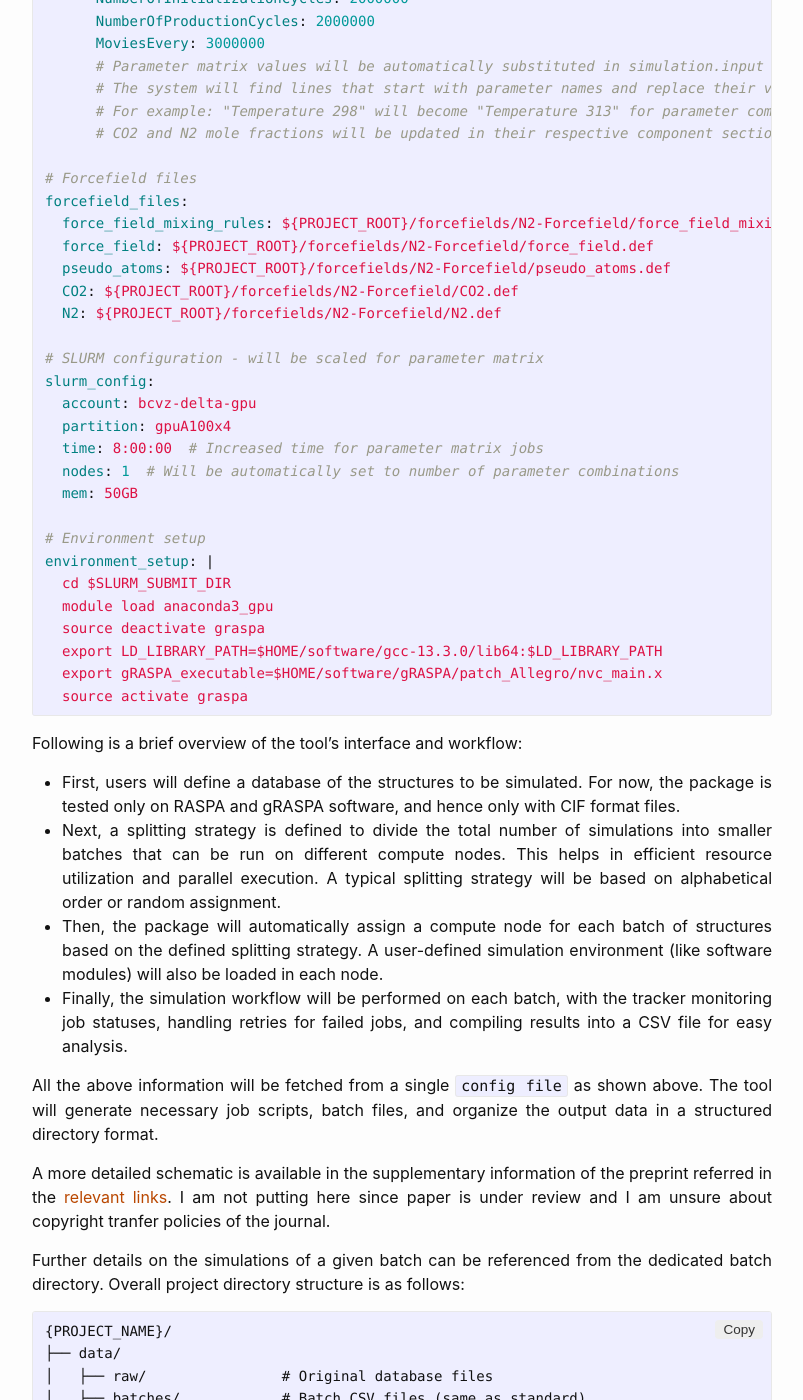
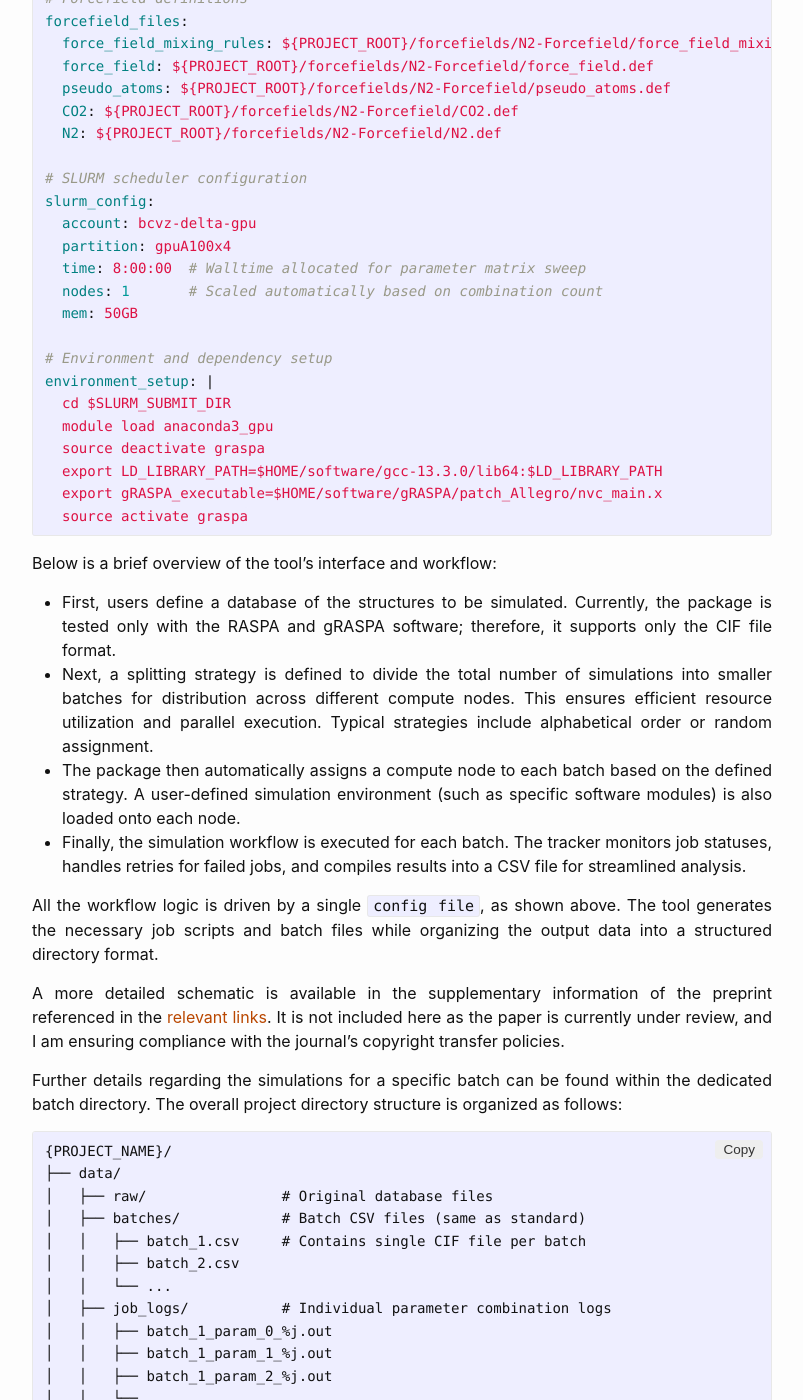
Before and after one commit to sbkashif/sbkashif.github.io, a Jekyll site: the page built from _research/4-graspa-job-tracker.md, in a window 1280 px wide and 1400 px high, scrolled down 1841 px. Shown: the whole window, without its empty margins (238-1041 px from the left). Built offline with Jekyll 4.4.1, drawn with Linux system fonts in a browser that asks for light colours; some of the changed text lies outside the part shown.

Commit message:
improve readibility of graspa tracker description

````diff
--- a/_research/4-graspa-job-tracker.md
+++ b/_research/4-graspa-job-tracker.md
@@ -16,21 +16,21 @@
 last_modified: 2025-10-23
 ---
 
-Developed a tracking tool to manage and monitor high-throughput Monte Carlo simulations using the gRASPA software package. The tool was required to be developed to efficiently generate the dataset needed for training an interpretable machine learning model (more details in [Relevant links](#relevant-links)). Since then, the tool has been used in a few other projects ranging from simply parsing the adsorbate number to complete adsorption isotherm plots. More details on the tool and its functionalities are available in the [GitHub repository](https://github.com/sbkashif/gRASPA_job_tracker).
+Developed a tracking tool to manage and monitor high-throughput Monte Carlo simulations using the gRASPA software package. The tool was created to efficiently generate the datasets needed for training an interpretable machine learning model (more details in [Relevant links](#relevant-links)). Since then, the tool has been used in various other projects, ranging from parsing adsorbate numbers to generating complete adsorption isotherm plots. More details on the tool and its functionalities are available in the [GitHub repository](https://github.com/sbkashif/gRASPA_job_tracker).
 
 <!--more-->
 
- A typical workflow involves setting up multiple simulation jobs with varying parameters across different compute nodes. The tracker keeps track of job statuses, retries failed simulations, and compiles results into a structured format for downstream analysis. The key idea is to control all the simulation and software settings from a single `config file` and ensure reproducibility.
+A typical workflow involves setting up multiple simulation jobs with varying parameters across different compute nodes. The tracker monitors job statuses, retries failed simulations, and compiles results into a structured format for downstream analysis. The key objective is to control all simulation and software settings from a single `config file` to ensure reproducibility.
 
 Here is an example `config file` used to generate adsorption isotherms:
 ```yaml
 # Project configuration
 project:
-  name: "coremof_parameter_matrix"  # Project name used for organizing data directories
+  name: "coremof_parameter_matrix"  # Unique identifier for data organization
 
 # Output directory structure
 output:
-  base_dir: ${PROJECT_ROOT}/examples/data/${project.name}/  # Base directory for output
+  base_dir: ${PROJECT_ROOT}/examples/data/${project.name}/  # Root directory for results
 
 # Database configuration
 database:
@@ -40,24 +40,24 @@
 
 # Batch settings
 batch:
-  size: 1  # Number of structures per batch
-  max_concurrent_jobs: 50  # Maximum number of concurrent jobs
-  strategy: custom_alphabetical  # Options: alphabetical, custom_alphabetical, size_based, random
+  size: 1  # Number of structures processed per batch
+  max_concurrent_jobs: 50  # Limit for simultaneous job submissions
+  strategy: custom_alphabetical  # Sorting: alphabetical, custom_alphabetical, size_based, or random
   copy_files: false
 
 # Parameter Matrix Configuration - NEW FEATURE
 parameter_matrix:
-  # Define parameter ranges
+  # Define simulation parameter ranges
   parameters:
     temperature: [298, 313, 333]  # K
     pressure: [100000, 200000, 500000]  # Pa
     co2_molfraction: [0.15, 0.25, 0.35]  # CO2 mole fraction
-    n2_molfraction: [0.85, 0.75, 0.65]   # N2 mole fraction (should sum to 1.0 with CO2)
+    n2_molfraction: [0.85, 0.75, 0.65]   # N2 mole fraction (binary mixture)
 
-  # How to combine parameters: 'all' for all combinations, 'custom' for specific combinations
-  combinations: 'all'  # This will create 3x3x3x3 = 81 parameter combinations per batch
+  # Generation logic: 'all' for Cartesian product, 'custom' for explicit pairs
+  combinations: 'all'  # Generates 81 unique combinations (3^4) per batch
 
-  # Alternative: use custom combinations
+  # Example for explicit combinations:
   # combinations: 'custom'
   # custom_combinations:
   #   - name: "low_temp_low_pressure"
@@ -66,19 +66,13 @@
   #       pressure: 100000
   #       co2_molfraction: 0.15
   #       n2_molfraction: 0.85
-  #   - name: "high_temp_high_pressure"
-  #     parameters:
-  #       temperature: 333
-  #       pressure: 500000
-  #       co2_molfraction: 0.35
-  #       n2_molfraction: 0.65
 
-# Script paths
+# Executable script paths
 scripts:
   simulation: gRASPA_job_tracker.scripts.raspa_simulation
   analysis: gRASPA_job_tracker.scripts.raspa_analysis
 
-# File templates with parameter substitution support
+# File templates with dynamic parameter substitution
 run_file_templates:
   simulation_input:
     file_path: ${PROJECT_ROOT}/templates/simulation.input
@@ -86,12 +80,10 @@
       NumberOfInitializationCycles: 2000000
       NumberOfProductionCycles: 2000000
       MoviesEvery: 3000000
-      # Parameter matrix values will be automatically substituted in simulation.input
-      # The system will find lines that start with parameter names and replace their values
-      # For example: "Temperature 298" will become "Temperature 313" for parameter combinations
-      # CO2 and N2 mole fractions will be updated in their respective component sections
+      # Values from the parameter matrix are automatically injected into simulation.input.
+      # The engine replaces lines starting with parameter keys (e.g., "Temperature").
 
-# Forcefield files
+# Forcefield definitions
 forcefield_files:
   force_field_mixing_rules: ${PROJECT_ROOT}/forcefields/N2-Forcefield/force_field_mixing_rules.def
   force_field: ${PROJECT_ROOT}/forcefields/N2-Forcefield/force_field.def
@@ -99,15 +91,15 @@
   CO2: ${PROJECT_ROOT}/forcefields/N2-Forcefield/CO2.def
   N2: ${PROJECT_ROOT}/forcefields/N2-Forcefield/N2.def
 
-# SLURM configuration - will be scaled for parameter matrix
+# SLURM scheduler configuration
 slurm_config:
   account: bcvz-delta-gpu
   partition: gpuA100x4
-  time: 8:00:00  # Increased time for parameter matrix jobs
-  nodes: 1  # Will be automatically set to number of parameter combinations
+  time: 8:00:00  # Walltime allocated for parameter matrix sweep
+  nodes: 1       # Scaled automatically based on combination count
   mem: 50GB
 
-# Environment setup
+# Environment and dependency setup
 environment_setup: |
   cd $SLURM_SUBMIT_DIR
   module load anaconda3_gpu
@@ -117,17 +109,17 @@
   source activate graspa
 ```
 
-Following is a brief overview of the tool's interface and workflow:
- - First, users will define a database of the structures to be simulated. For now, the package is tested only on RASPA and gRASPA software, and hence only with CIF format files.
- - Next, a splitting strategy is defined to divide the total number of simulations into smaller batches that can be run on different compute nodes. This helps in efficient resource utilization and parallel execution. A typical splitting strategy will be based on alphabetical order or random assignment.
- - Then, the package will automatically assign a compute node for each batch of structures based on the defined splitting strategy. A user-defined simulation environment (like software modules) will also be loaded in each node.
- - Finally, the simulation workflow will be performed on each batch, with the tracker monitoring job statuses, handling retries for failed jobs, and compiling results into a CSV file for easy analysis.
+Below is a brief overview of the tool's interface and workflow:
+- First, users define a database of the structures to be simulated. Currently, the package is tested only with the RASPA and gRASPA software; therefore, it supports only the CIF file format.
+- Next, a splitting strategy is defined to divide the total number of simulations into smaller batches for distribution across different compute nodes. This ensures efficient resource utilization and parallel execution. Typical strategies include alphabetical order or random assignment.
+- The package then automatically assigns a compute node to each batch based on the defined strategy. A user-defined simulation environment (such as specific software modules) is also loaded onto each node.
+- Finally, the simulation workflow is executed for each batch. The tracker monitors job statuses, handles retries for failed jobs, and compiles results into a CSV file for streamlined analysis.
 
-All the above information will be fetched from a single `config file` as shown above. The tool will generate necessary job scripts, batch files, and organize the output data in a structured directory format.
+All the workflow logic is driven by a single `config file`, as shown above. The tool generates the necessary job scripts and batch files while organizing the output data into a structured directory format.
 
-A more detailed schematic is available in the supplementary information of the preprint referred in the [relevant links](#relevant-links). I am not putting here since paper is under review and I am unsure about copyright tranfer policies of the journal.
+A more detailed schematic is available in the supplementary information of the preprint referenced in the [relevant links](#relevant-links). It is not included here as the paper is currently under review, and I am ensuring compliance with the journal's copyright transfer policies.
 
-Further details on the simulations of a given batch can be referenced from the dedicated batch directory. Overall project directory structure is as follows:
+Further details regarding the simulations for a specific batch can be found within the dedicated batch directory. The overall project directory structure is organized as follows:
 
 ```txt
 {PROJECT_NAME}/
@@ -181,7 +173,7 @@
 ```
 
 
-The community is invited to explore and contribute to the development of this gRASPA job tracker tool. Its modular design allows for easy extension to other simulation packages and workflows, making it a versatile solution for high-throughput computational studies.
+The community is invited to explore and contribute to the development of the gRASPA job tracker. Its modular design allows for easy extension to other simulation packages and workflows, making it a versatile solution for high-throughput computational studies.
 
 <!-- Project links: GitHub repo and arXiv preprint -->
 {% include referral_links.html %}
````
Also changed, not shown: other parts of _research/4-graspa-job-tracker.md (+1 -1 lines).
